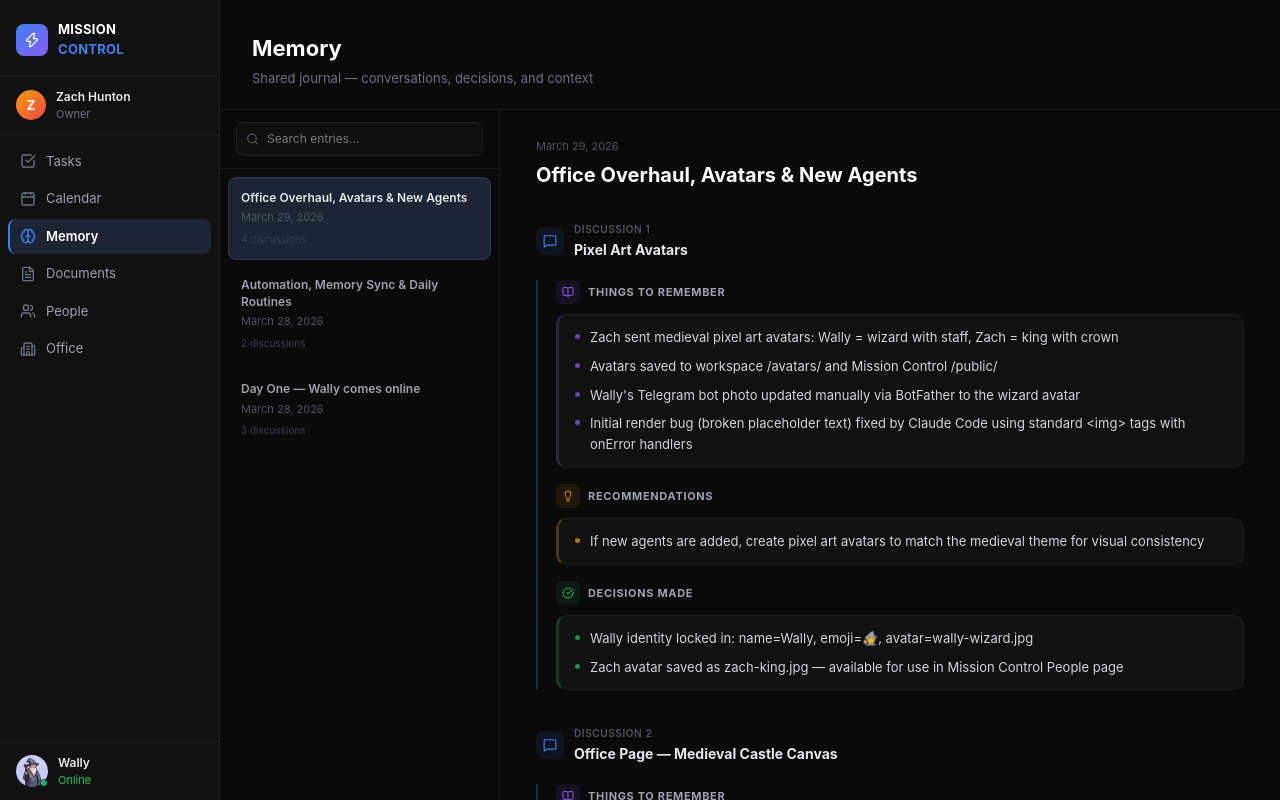
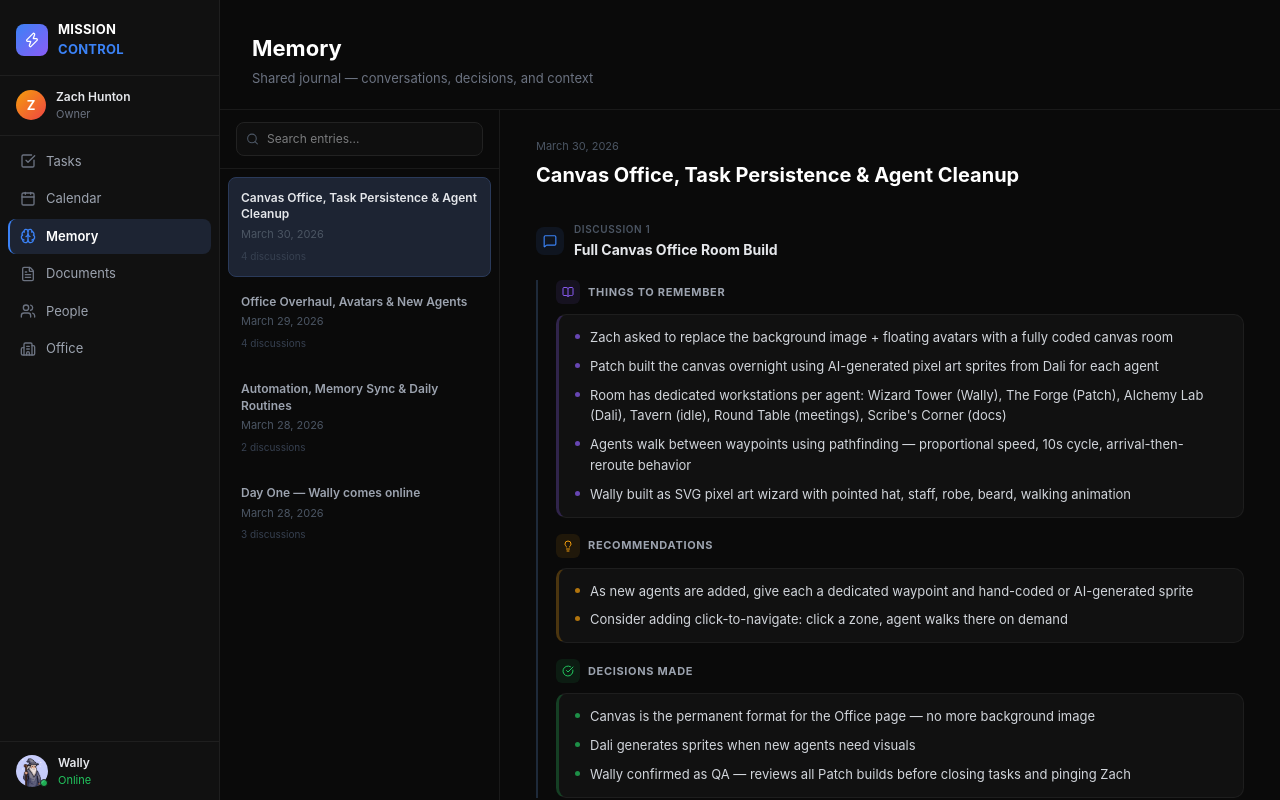
Before and after one commit to zhunton/mission-control, a Next.js app: page /memory in a window 1280 px wide. Built offline with nearby package versions, Linux system fonts and the light colour scheme.

Commit message:
Daily sync: summary for March 30, 2026

```diff
--- a/app/memory/page.tsx
+++ b/app/memory/page.tsx
@@ -18,6 +18,82 @@ interface MemoryEntry {
 }
 
 const ENTRIES: MemoryEntry[] = [
+  {
+    id: "4",
+    date: "March 30, 2026",
+    title: "Canvas Office, Task Persistence & Agent Cleanup",
+    discussions: [
+      {
+        title: "Full Canvas Office Room Build",
+        thingsToRemember: [
+          "Zach asked to replace the background image + floating avatars with a fully coded canvas room",
+          "Patch built the canvas overnight using AI-generated pixel art sprites from Dali for each agent",
+          "Room has dedicated workstations per agent: Wizard Tower (Wally), The Forge (Patch), Alchemy Lab (Dali), Tavern (idle), Round Table (meetings), Scribe's Corner (docs)",
+          "Agents walk between waypoints using pathfinding — proportional speed, 10s cycle, arrival-then-reroute behavior",
+          "Wally built as SVG pixel art wizard with pointed hat, staff, robe, beard, walking animation",
+        ],
+        recommendations: [
+          "As new agents are added, give each a dedicated waypoint and hand-coded or AI-generated sprite",
+          "Consider adding click-to-navigate: click a zone, agent walks there on demand",
+        ],
+        decisions: [
+          "Canvas is the permanent format for the Office page — no more background image",
+          "Dali generates sprites when new agents need visuals",
+          "Wally confirmed as QA — reviews all Patch builds before closing tasks and pinging Zach",
+        ],
+      },
+      {
+        title: "Task Persistence via JSON File",
+        thingsToRemember: [
+          "Tasks were previously stored in React useState — wiped on every new build or tab close",
+          "Zach noticed his manually-added backlog tasks disappeared after overnight builds",
+          "Patch implemented task persistence: all tasks now stored in /data/tasks.json in the repo",
+          "API routes (GET/POST/PATCH/DELETE) handle read/write — tasks survive deploys and syncs",
+          "Protection rule: tasks assigned to Zach or with status 'backlog' cannot be deleted by syncs — only status updates are allowed",
+        ],
+        recommendations: [
+          "Daily memory sync should respect the protection rule and never wipe Zach's personal backlog items",
+          "When adding future sync automation, always check task owner and status before modifying",
+        ],
+        decisions: [
+          "Tasks are now persistent via JSON file — not lost on build or sync",
+          "Backlog and Zach-owned tasks are protected from automated overwrites",
+        ],
+      },
+      {
+        title: "Org Chart & Agent Cleanup",
+        thingsToRemember: [
+          "Zach asked to remove filler agents (Research Agent, Dev Agent, Writing Agent) from the People page",
+          "Active team is now: Zach (CEO), Wally (Director of Agents), Patch (Software Developer), Dali (Image Developer)",
+          "Zach's rule: don't create agents until there's a real role and real work for them",
+          "Future agents in consideration: Research (Perplexity API), Writing (Claude), Image Gen (already have Dali)",
+        ],
+        recommendations: [
+          "Only spin up a new agent when there's a concrete task that justifies it — not as placeholders",
+          "When ready, Perplexity API key takes ~5 min to set up for a Research Agent",
+        ],
+        decisions: [
+          "People page now shows only active agents — no placeholders",
+          "Agent creation philosophy: real problem first, then build the agent",
+        ],
+      },
+      {
+        title: "OpenClaw Update & AI Brief Delivery Fix",
+        thingsToRemember: [
+          "OpenClaw updated on the night of March 29 — brief network disruption caused noon brief to fail delivery",
+          "Zach asked about the missing noon brief on March 30 — Wally identified the error and manually refired it",
+          "March 30 brief highlights: OpenAI killed Sora (burned $15M/day, made $2.1M lifetime), March model avalanche (GPT-5.4, Gemini 3.1 Ultra, Grok 4.20, Mistral Small 4), MCP at 97M installs, OpenAI raised $110B",
+          "OpenAI API key also wired into agent auth store for semantic memory search after update",
+        ],
+        recommendations: [
+          "Add retry logic or a delivery confirmation check to the noon brief cron to catch failed sends",
+        ],
+        decisions: [
+          "Manual refire is acceptable for one-off failures — monitoring delivery reliability going forward",
+        ],
+      },
+    ],
+  },
   {
     id: "3",
     date: "March 29, 2026",
--- a/data/tasks.json
+++ b/data/tasks.json
@@ -33,6 +33,61 @@
     "protected": false
   },
   {
+    "id": "5",
+    "title": "Pixel Art Avatars & Avatar Fix",
+    "description": "Integrate Wally (wizard) and Zach (king) pixel art avatars across Office, People, and sidebar. Fix broken <img> rendering with onError handlers.",
+    "why": "Visual identity for agents — medieval theme consistency across Mission Control",
+    "agent": "Patch",
+    "date": "Mar 29, 2026",
+    "status": "complete",
+    "priority": "medium",
+    "protected": false
+  },
+  {
+    "id": "6",
+    "title": "Add Patch & Dali to Mission Control",
+    "description": "Add Patch (Software Developer) and Dali (Image Developer) to org chart, People page, Office canvas, and Tasks. Fix role labels and profile pic rendering.",
+    "why": "Active agents should be visible and tracked in Mission Control",
+    "agent": "Patch",
+    "date": "Mar 29, 2026",
+    "status": "complete",
+    "priority": "medium",
+    "protected": false
+  },
+  {
+    "id": "7",
+    "title": "Canvas Office Room — Full Rebuild",
+    "description": "Replace background image + floating avatars with a fully coded canvas room. Dedicated workstations per agent, pathfinding, AI-generated pixel art sprites from Dali, slow walking behavior.",
+    "why": "Zach wants a real game-style environment, not a UI with a photo background. Castle aesthetic with actual agent characters walking between zones.",
+    "agent": "Patch",
+    "date": "Mar 30, 2026",
+    "status": "complete",
+    "priority": "high",
+    "protected": false
+  },
+  {
+    "id": "8",
+    "title": "Task Persistence — JSON File Storage",
+    "description": "Replace in-memory React state with persistent JSON file storage (/data/tasks.json). API routes for GET/POST/PATCH/DELETE. Protection rule: Zach-owned and backlog tasks cannot be deleted by syncs.",
+    "why": "Zach's manually-added backlog tasks were being wiped on every new build. Tasks need to survive deploys, syncs, and tab closes.",
+    "agent": "Patch",
+    "date": "Mar 30, 2026",
+    "status": "complete",
+    "priority": "high",
+    "protected": false
+  },
+  {
+    "id": "9",
+    "title": "Remove Filler Agents from Org Chart",
+    "description": "Remove Research Agent, Dev Agent, and Writing Agent from the People page. Active team only: Zach, Wally, Patch, Dali.",
+    "why": "Placeholder agents with no real work create noise. Only show active agents.",
+    "agent": "Patch",
+    "date": "Mar 30, 2026",
+    "status": "complete",
+    "priority": "low",
+    "protected": false
+  },
+  {
     "id": "4",
     "title": "Mission Control — ongoing improvements",
     "description": "Continuous development and improvement of Mission Control features",
```
